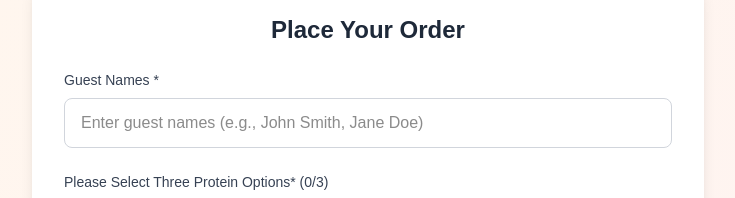
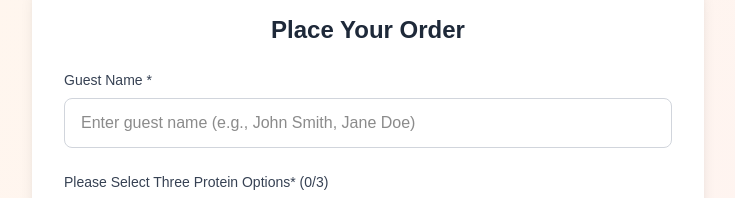
Before and after one commit to somramnani/hibachi-orders, a Next.js app: page / in a window 1280 px wide. Shown: the part 330-528 px from the top of the page, without its empty margins (272-1007 px from the left). Built offline with nearby package versions, Linux system fonts and the light colour scheme.

Commit message:
edit guest names

```diff
--- a/src/app/page.js
+++ b/src/app/page.js
@@ -4,13 +4,12 @@ import { useState } from 'react';
 
 export default function Home() {
   const [formData, setFormData] = useState({
-    guestNames: '',
+    guestName: '',
     proteins: [],
     additionalNotes: ''
   });
 
   const [isSubmitting, setIsSubmitting] = useState(false);
-
 
   const proteinOptions = [
     { value: 'chicken', label: 'Chicken', price: 0 },
@@ -74,12 +73,12 @@ export default function Home() {
       }
 
       setFormData({
-        guestNames: '',
+        guestName: '',
         proteins: [],
         additionalNotes: ''
       });
 
-       alert(`Added to the order! Thanks for submitting ${formData.guestNames}.`)
+       alert(`Added to the order! Thanks for submitting ${formData.guestName}.`)
 
 
     } catch (error) {
@@ -102,8 +101,8 @@ export default function Home() {
           <h1 className="text-4xl font-bold text-gray-800 mb-4">
             🍳 Hibachi Orders For Frankies Bachelor Party
           </h1>
-                      <div className="bg-white rounded-lg p-6 shadow-lg">
-              <p className="text-gray-600 leading-relaxed">
+          <div className="bg-white rounded-lg p-6 shadow-lg">
+            <p className="text-gray-600 leading-relaxed">
               We’ll be having Hibachi from {' '}
                 <a
                   href="https://www.hibachiomakase.com/hibachi-catering-pennsylvania-booking/"
@@ -126,19 +125,19 @@ export default function Home() {
           </h2>
 
           <form onSubmit={handleSubmit} className="space-y-6">
-            {/* Guest Names */}
+            {/* Guest  */}
             <div>
-              <label htmlFor="guestNames" className="block text-sm font-medium text-gray-700 mb-2">
-                Guest Names *
+              <label htmlFor="guestName" className="block text-sm font-medium text-gray-700 mb-2">
+                Guest Name *
               </label>
               <input
                 type="text"
-                id="guestNames"
-                name="guestNames"
-                value={formData.guestNames}
+                id="guestName"
+                name="guestName"
+                value={formData.guestName}
                 onChange={handleInputChange}
                 required
-                placeholder="Enter guest names (e.g., John Smith, Jane Doe)"
+                placeholder="Enter guest name (e.g., John Smith, Jane Doe)"
                 className="w-full px-4 py-3 border border-gray-300 rounded-lg focus:ring-2 focus:ring-orange-500 focus:border-transparent transition-colors"
               />
             </div>
```
